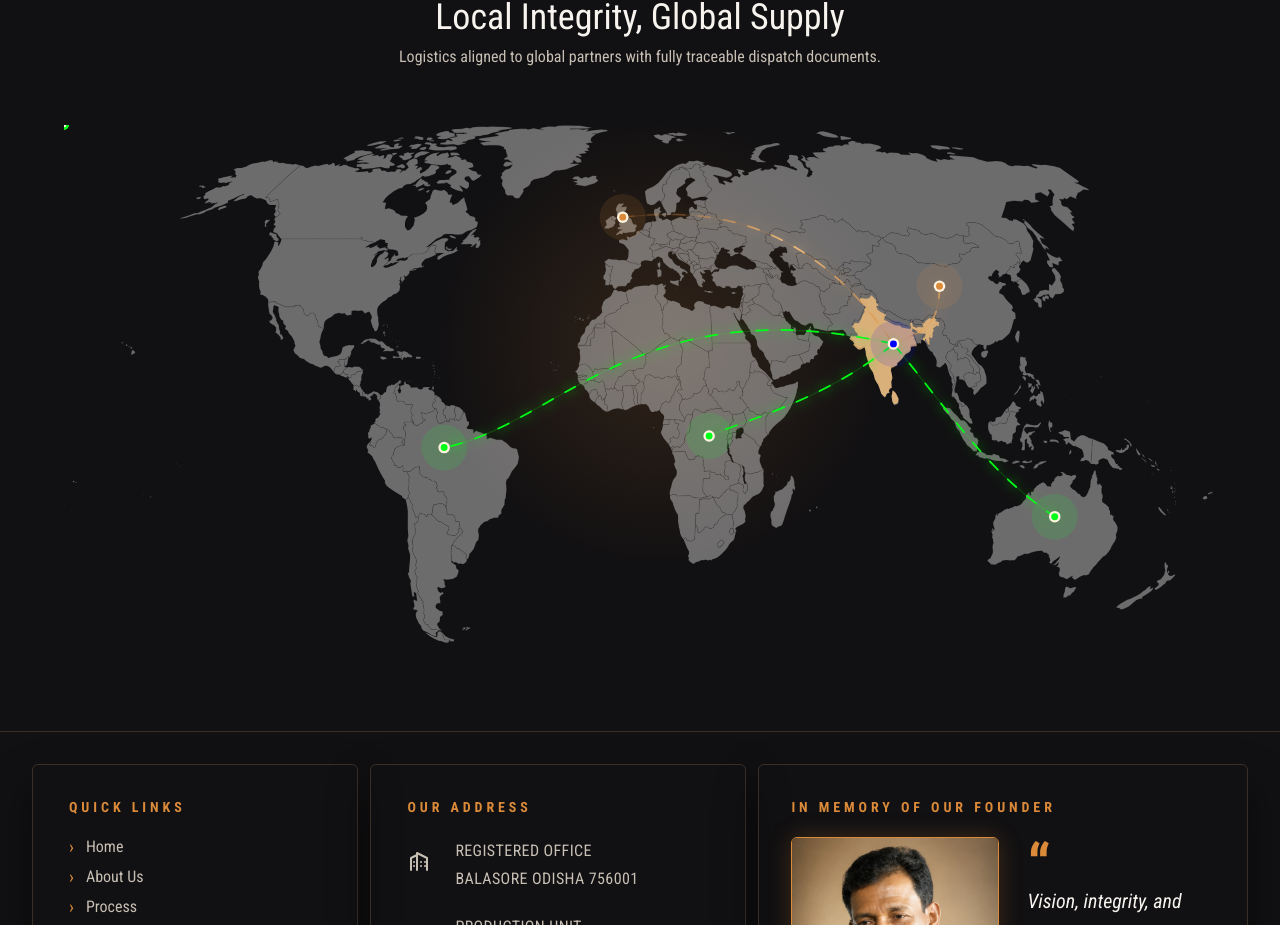
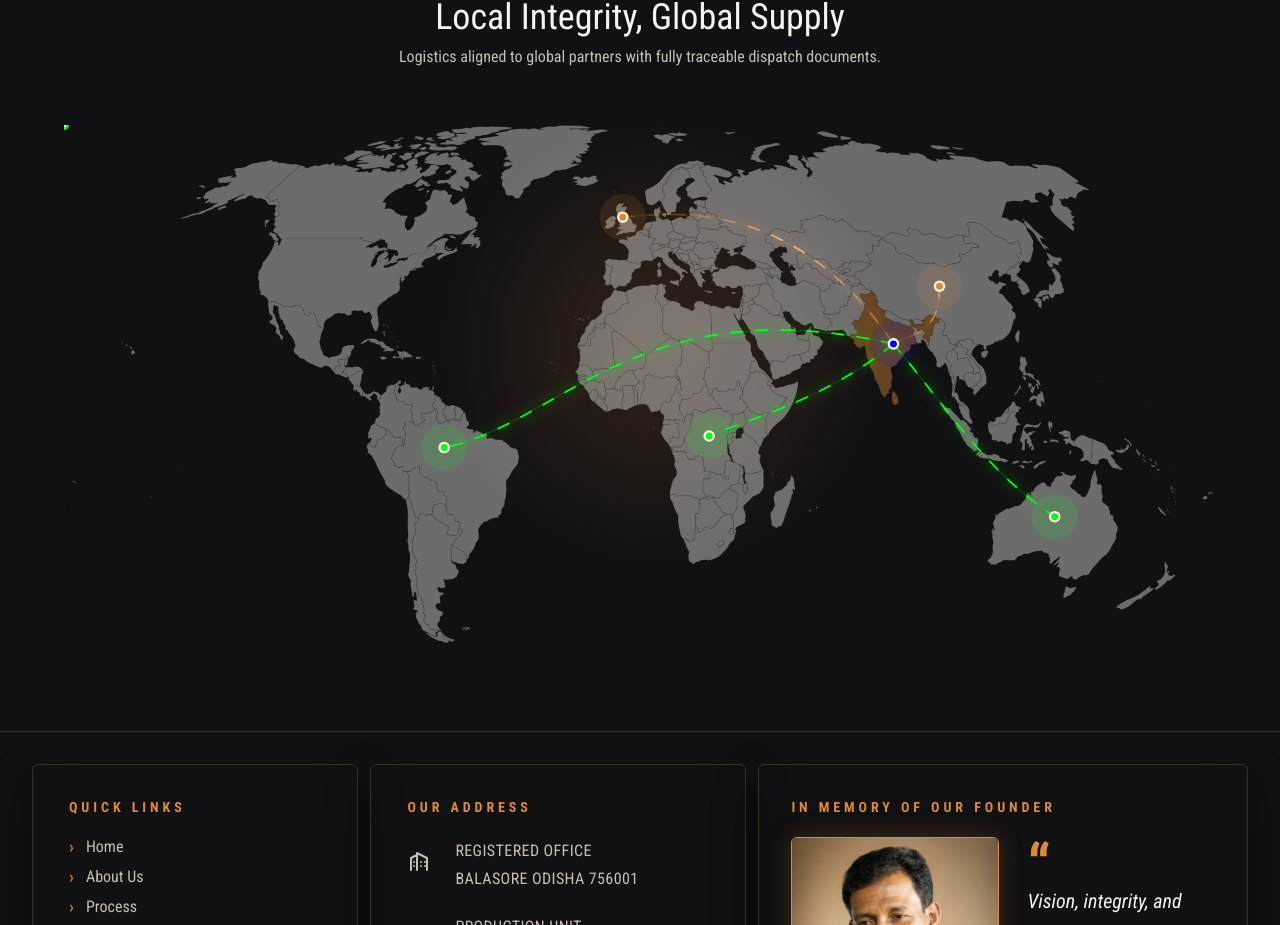
Before and after one commit to ShrimanSouravSen/P_E_Web, a React (Vite) app: page / in a window 1280 px wide. Shown: the part 3176-4101 px from the top of the page. Built offline with nearby package versions, Linux system fonts and the light colour scheme.

Commit message:
MapIssueFixed

```diff
--- a/src/components/sections/GlobalSupply/index.jsx
+++ b/src/components/sections/GlobalSupply/index.jsx
@@ -68,20 +68,6 @@ export default function GlobalSupply() {
 
   return (
     <section className="px-6 py-14 md:px-10 md:py-16">
-      <style>
-        {`
-          #IN, #LK {
-            fill: #f5c17d !important;
-            fill-opacity: 0.8;
-            transition: all 0.3s ease;
-
-          }
-          #IN:hover, #LK:hover {
-            fill-opacity: 1;
-            filter: drop-shadow(0 0 8px rgba(245, 193, 125, 0.4));
-          }
-        `}
-      </style>
       <div className="text-center">
         <h3 className="text-3xl md:text-4xl">Local Integrity, Global Supply</h3>
         <p className="mx-auto mt-2 max-w-xl text-muted">Logistics aligned to global partners with fully traceable dispatch documents.</p>
@@ -135,20 +121,7 @@ export default function GlobalSupply() {
               preserveAspectRatio="xMidYMid meet"
               opacity={isDark ? 0.42 : 0.62}
               className="world-map-image"
-              style={{ filter: isDark ? 'brightness(1)' : 'brightness(0)' }}
             />
-
-            {/* Injected paths for India and Sri Lanka to allow CSS targeting and custom styling */}
-            <g transform="translate(0, 10.75) scale(0.5)">
-              <path
-                id="IN"
-                d="M1427.6 308l-2.8 3-0.9 6 5.8 2.4 5.8 3.1 7.8 3.6 7.7 0.9 3.8 3.2 4.3 0.6 6.9 1.5 4.6-0.1 0.1-2.5-1.5-4.1-0.2-2.7 3.1-1.4 1.5 5.1 0.4 1.2 5.5 2.5 3.2-1 4.7 0.4 4.5-0.2-0.5-3.9-2.6-2.1 4.2-0.8 3.9-4.8 5.4-4 4.9 1.5 3.2-2.7 3.6 4-1.2 2.7 6.1 1 1 2.4-1.7 1.2 1.4 3.9-4.2-1.1-6.2 4.4 0.9 3.7-2 5.4 0.3 3.1-1.6 5.3-4.6-1.5 0.9 6.7-1 2.2 1 2.7-2.5 1.5-4.4-10.2-1.5 0-0.3 4.2-3.6-3.4 1.2-3.6 2.4-0.4 1.6-5.4-3.4-1.1-5.1 0.1-5.4-0.9-1.2-4.5-2.7-0.3-4.9-2.8-1.2 4.4 4.6 3.4-3 2.4-0.9 2.3 3.7 1.7-0.3 3.9 2.6 4.8 1.6 5.3-0.5 2.4-3.8-0.1-6.6 1.3 0.9 4.8-2.4 3.8-7.5 4.4-5.3 7.5-3.8 4.1-5 4.2 0.3 2.9-2.6 1.6-4.8 2.3-2.6 0.3-1.2 4.9 1.9 8.4 0.7 5.3-1.9 6.1 0.7 10.9-2.9 0.3-2.3 4.9 1.9 2.2-5.1 1.8-1.7 4.3-2.2 1.9-5.6-6-3.1-9-2.5-6.5-2.2-3-3.4-6.2-2-8-1.4-4-5.9-8.8-3.5-12.5-2.6-8.2-0.8-7.8-1.7-6-7.7 3.9-4-0.8-8.1-7.8 2.4-2.3-1.9-2.5-7.1-5.5 3.2-4.3 12.1 0-1.8-5.5-3.5-3.2-1.4-5-4-2.8 4.9-6.8 6.5 0.5 4.5-6.7 2.2-6.5 3.9-6.5-1-4.6 3.8-3.7-5.1-3.1-2.9-4.4-3.3-5.6 2-2.8 8.5 1.6 5.7-1 3.8-5.4 7.7 7.6 0.8 5.2 3 3.3 0.6 3.3-4.1-0.9 3.2 7.1 6.2 4 8.6 4.5z"
-              />
-              <path
-                id="LK"
-                d="M1445.9 462l-4.8 1.5-2.9-5.1-1.4-9.2 2-10.4 4.1 3.5 2.8 4.5 3.1 6.7-0.6 6.7-2.3 1.8z"
-              />
-            </g>
 
             <g filter="url(#routeGlow)">
               {routeDefinitions.map((route) => (
```
Also changed, not shown: src/assets/world_map.svg.
